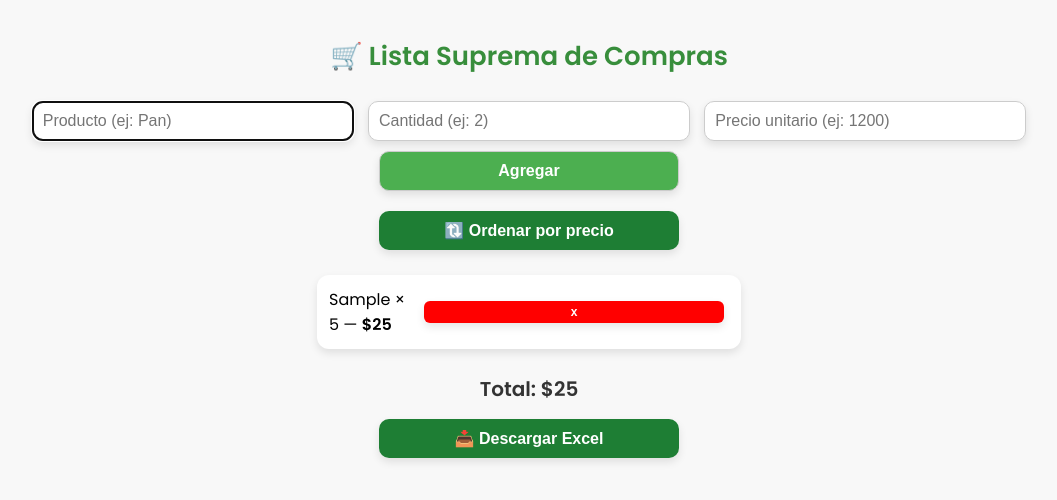
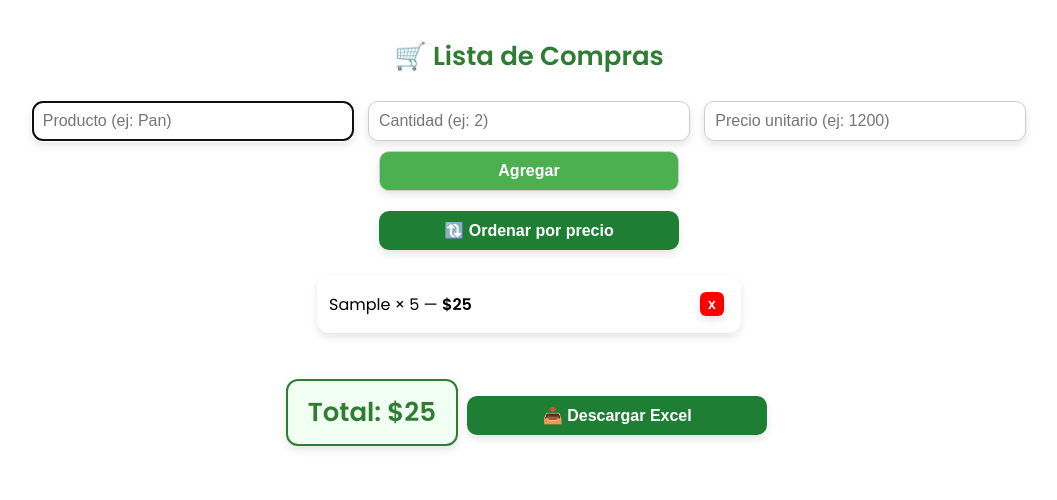
Before and after one commit to santiago589/gestor-de-compras, a plain HTML site: page GC/final_v2.html in a window 1280 px wide. Both pictures are taken after typing "Sample", "5", "5" into the empty fields and a click on the button "Agregar". Shown: the whole page, without its empty margins (111-1168 px from the left). Drawn offline with Linux system fonts and the light colour scheme.

Commit message:
Add files via upload

```diff
--- a/GC/final_v2.html
+++ b/GC/final_v2.html
@@ -5,13 +5,13 @@
   <meta name="viewport" content="width=device-width, initial-scale=1.0" />
   <title>Lista de Compras</title>
   <link rel="manifest" href="manifest.json" />
-  <meta name="theme-color" content="#4caf50" />
+  <meta name="theme-color" content="#ffffff" />
   <link href="https://fonts.googleapis.com/css2?family=Poppins:wght@400;600&display=swap" rel="stylesheet" />
 <style>
   :root {
     --verde: #4caf50;
-      --verde-oscuro: #388e3c;
-      --fondo: #f8f8f8;
+    --verde-oscuro: #2e7d32;
+    --fondo: #ffffff;
     --sombra: 0 4px 8px rgba(0, 0, 0, 0.1);
   }
 
@@ -21,7 +21,7 @@
     text-align: center;
     padding: 20px;
     margin: 0;
-      color: #000;
+    color: #000000;
   }
 
   h1 {
@@ -93,22 +93,30 @@
     background-color: red;
     color: white;
     border: none;
-      padding: 4px 10px;
-      font-size: 12px;
+    width: 24px;
+    height: 24px;
+    font-size: 14px;
     border-radius: 6px;
     cursor: pointer;
-      min-width: 36px;
-    }
-
-    .borrar:hover {
-      background-color: darkred;
+    line-height: 1;
+    display: flex;
+    align-items: center;
+    justify-content: center;
+    box-shadow: var(--sombra);
+    padding: 0;
   }
 
   #total {
-      margin-top: 25px;
+    margin-top: 30px;
     font-weight: bold;
-      font-size: 20px;
-      color: #333;
+    font-size: 26px;
+    color: var(--verde-oscuro);
+    border: 2px solid var(--verde-oscuro);
+    padding: 12px 20px;
+    display: inline-block;
+    border-radius: 12px;
+    background-color: #f1fff3;
+    box-shadow: var(--sombra);
   }
 
   #descargar, #ordenar {
@@ -127,39 +135,10 @@
   #descargar:hover, #ordenar:hover {
     background-color: #155724;
   }
-
-    @media (prefers-color-scheme: dark) {
-      body {
-        background-color: #121212;
-        color: #e0e0e0;
-      }
-
-      input, button, li {
-        background-color: #1e1e1e;
-        color: #fff;
-        border-color: #444;
-      }
-
-      .borrar {
-        background-color: #ff5555;
-      }
-
-      .borrar:hover {
-        background-color: #cc0000;
-      }
-
-      #descargar, #ordenar {
-        background-color: #006400;
-      }
-
-      #descargar:hover, #ordenar:hover {
-        background-color: #004d00;
-      }
-    }
 </style>
 </head>
 <body>
-  <h1>🛒 Lista Suprema de Compras</h1>
+  <h1>🛒 Lista de Compras</h1>
 
   <input type="text" id="itemInput" placeholder="Producto (ej: Pan)" />
   <input type="number" id="cantidadInput" placeholder="Cantidad (ej: 2)" />
@@ -196,12 +175,22 @@
     }
 
     function agregarItem() {
+      console.log("✅ agregarItem() fue llamada");
+
       const producto = document.getElementById("itemInput").value.trim();
-      const cantidad = parseInt(document.getElementById("cantidadInput").value.trim());
-      const precioUnitario = parseFloat(document.getElementById("precioInput").value.trim());
+      const cantidadValor = document.getElementById("cantidadInput").value.trim();
+      const precioValor = document.getElementById("precioInput").value.trim();
 
-      if (!producto || isNaN(cantidad) || isNaN(precioUnitario)) {
+      if (!producto || cantidadValor === "" || precioValor === "") {
         alert("Completa producto, cantidad y precio válido.");
+        return;
+      }
+
+      const cantidad = parseInt(cantidadValor);
+      const precioUnitario = parseFloat(precioValor);
+
+      if (isNaN(cantidad) || isNaN(precioUnitario)) {
+        alert("Cantidad y precio deben ser números válidos.");
         return;
       }
 
```
Also changed, not shown: GC/sw.js (+22 -3 lines). Lines whose indentation alone changed are shown as unchanged.
